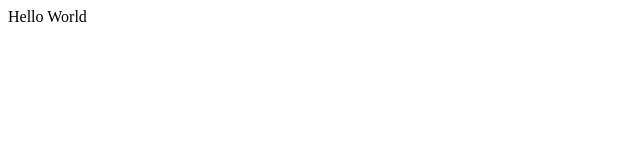
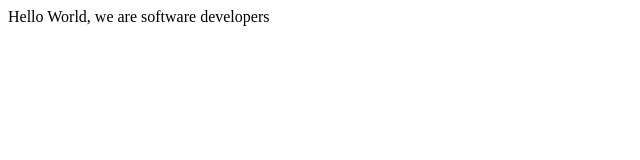
Before and after one commit to codehass/hassan-michael-colla, a plain HTML site: page index.html in a window 1280 px wide. Shown: the whole page, without its empty margins (0-640 px from the left). Drawn offline with Linux system fonts and the light colour scheme.

Commit message:
We are software developers

```diff
--- a/index.html
+++ b/index.html
@@ -7,6 +7,6 @@
     <title>Document</title>
   </head>
   <body>
-    Hello World
+    Hello World, we are software developers
   </body>
 </html>
```
